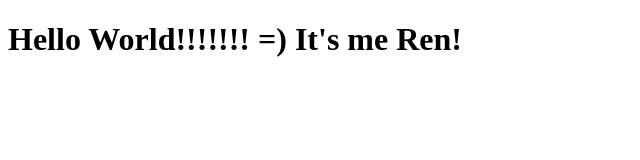
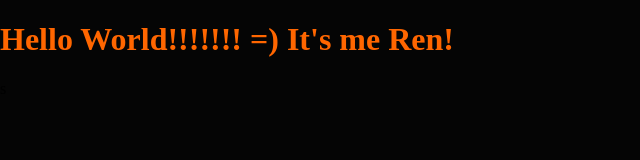
Before and after one commit to ysarbaev/ysarbaev.github.io, a plain HTML site: page dnd/index.html in a window 1280 px wide. Shown: the whole page, without its empty margins (0-640 px from the left). Drawn offline with nearby package versions, Linux system fonts and the light colour scheme.

Commit message:
styles and js conneted

```diff
--- /dev/null
+++ b/dnd/css/main.css
@@ -0,0 +1,9 @@
+@import url(http://necolas.github.io/normalize.css/3.0.1/normalize.css);
+
+body {
+  background: #050505;
+}
+
+h1 {
+  color: #ff6600;
+}
--- a/dnd/index.html
+++ b/dnd/index.html
@@ -2,8 +2,10 @@
 <html>
   <head>
     <title>DND Calculator</title>
+    <link rel="stylesheet" type="text/css" href="css/main.css" />
+    <script src="js/app.js"></script>
 </head>
 <body>
-  <h1>Hello World!!!!!!! =) It's me Ren!</h1>
+  <h1>Hello World!!!!!!! =) It's me Ren!</h1>s
 </body>
 </html>
```
Also changed, not shown: dnd/css/reset.css (added), dnd/js/app.js (added).
